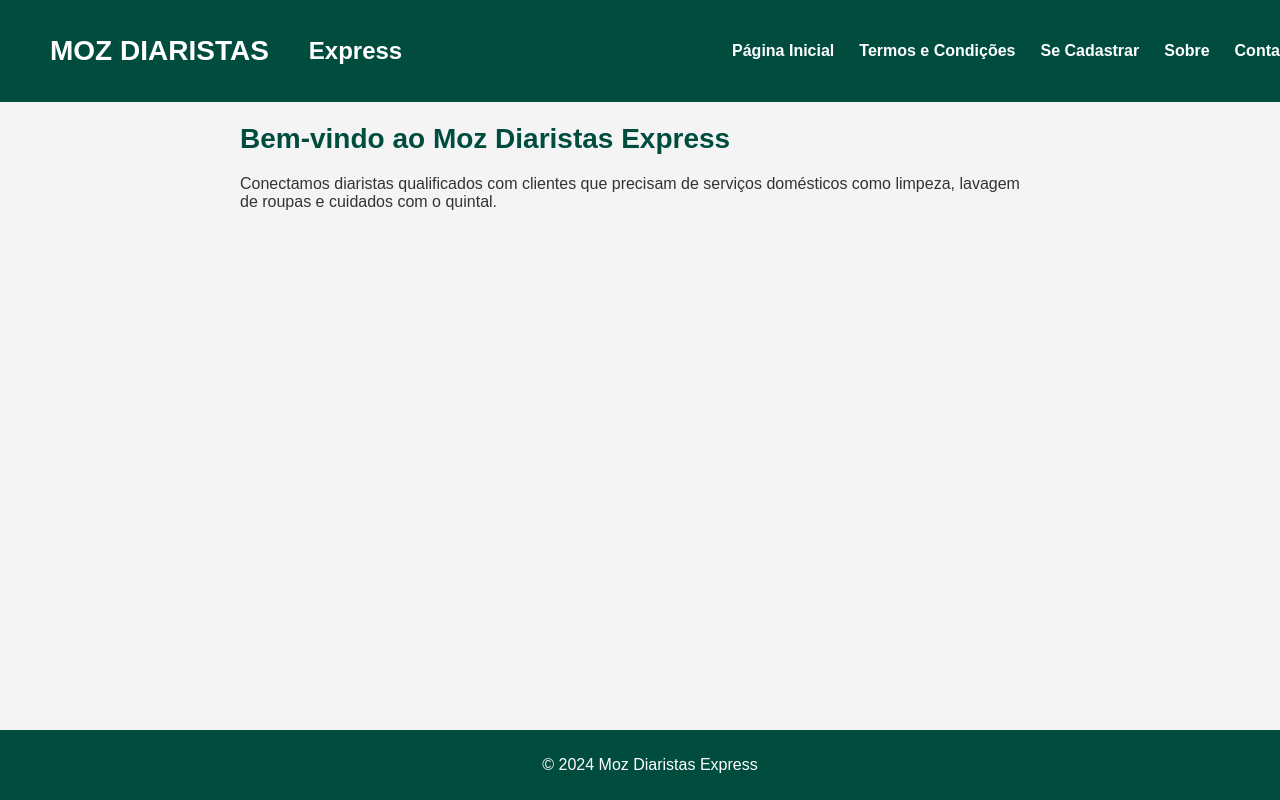
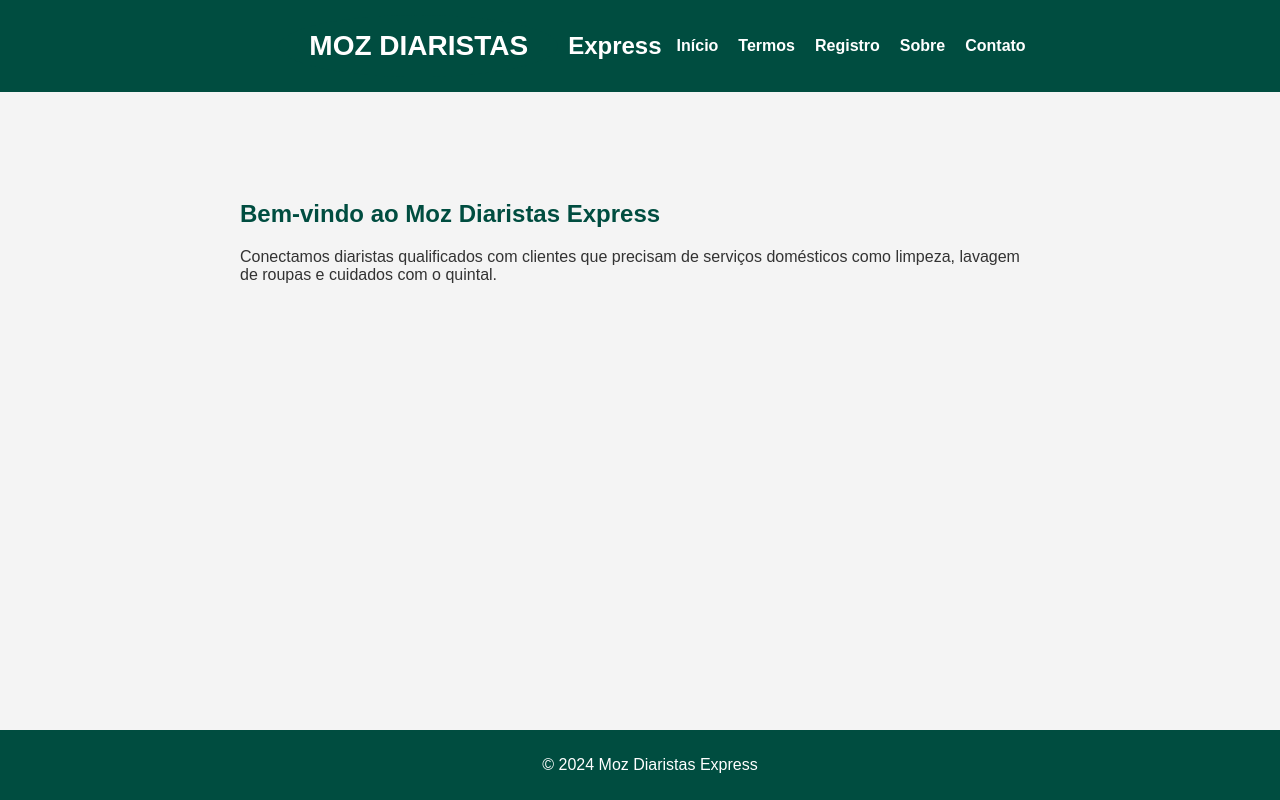
Before and after one commit to Mau625/MDEX, a plain HTML site: page index.html in a window 1280 px wide. Drawn offline with Linux system fonts and the light colour scheme.

Commit message:
Update index.html

```diff
--- a/index.html
+++ b/index.html
@@ -11,13 +11,12 @@
             padding: 0;
             background-color: #f4f4f4;
             color: #333;
-            padding-top: 80px; /* Espaço para o cabeçalho fixo */
         }
 
         header {
             background-color: #004d40;
             color: #fff;
-            padding: 20px;
+            padding: 15px;
             text-align: center;
             position: fixed;
             width: 100%;
@@ -27,7 +26,7 @@
             transition: all 0.3s ease;
             display: flex;
             align-items: center;
-            justify-content: space-between;
+            justify-content: center;
             gap: 10px;
         }
 
@@ -52,7 +51,7 @@
 
         header nav {
             display: flex;
-            gap: 15px;
+            gap: 10px;
             align-items: center;
         }
 
@@ -69,14 +68,15 @@
         }
 
         main {
-            padding: 20px;
+            padding: 80px 20px 20px; /* Espaço para o cabeçalho fixo e padding inferior */
             max-width: 800px;
             margin: auto;
+            margin-top: 100px; /* Ajuste para descer o título */
         }
 
         h2 {
             color: #004d40;
-            font-size: 28px;
+            font-size: 24px;
             margin-bottom: 20px;
         }
 
@@ -160,7 +160,7 @@
 
             header nav {
                 flex-direction: column;
-                gap: 10px;
+                gap: 5px;
             }
 
             form {
@@ -172,7 +172,7 @@
             }
 
             h2 {
-                font-size: 24px;
+                font-size: 22px;
             }
         }
 
@@ -211,9 +211,9 @@
     <header>
         <h1><span id="logo">Moz Diaristas</span> Express</h1>
         <nav>
-            <a href="#" id="homeLink">Página Inicial</a>
-            <a href="#" id="termosLink">Termos e Condições</a>
-            <a href="#" id="registroLink">Se Cadastrar</a>
+            <a href="#" id="homeLink">Início</a>
+            <a href="#" id="termosLink">Termos</a>
+            <a href="#" id="registroLink">Registro</a>
             <a href="#" id="sobreLink">Sobre</a>
             <a href="#" id="contatoLink">Contato</a>
         </nav>
@@ -286,14 +286,15 @@
                         <label for="cuidar-casa">Cuidar da Casa</label><br>
 
                         <input type="checkbox" id="limpar" name="servicos" value="limpar">
-                        <label for="limpar">Limpar</label>
+                        <label for="limpar">Limpar</label><br>
                     </div>
 
-                    <button type="submit">Enviar</button>
+                    <button type="submit">Registrar</button>
+                    <div id="successMessage" class="hidden message">
+                        <p>Parabéns! Seu registro foi realizado com sucesso.</p>
+                        <p>Para mais informações sobre taxas e valores, entre em contato pelo <a href="https://wa.me/258000000000" target="_blank">WhatsApp</a>.</p>
+                    </div>
                 </form>
-                <div id="successMessage" class="hidden message">
-                    <p>Registro concluído com sucesso! Entre em contato conosco pelo <a href="https://wa.me/258000000000" target="_blank">WhatsApp</a> para obter informações sobre taxas e valores dos serviços.</p>
-                </div>
                 <button onclick="loadContent('inicial')">Voltar</button>
             `,
             sobre: `
```
